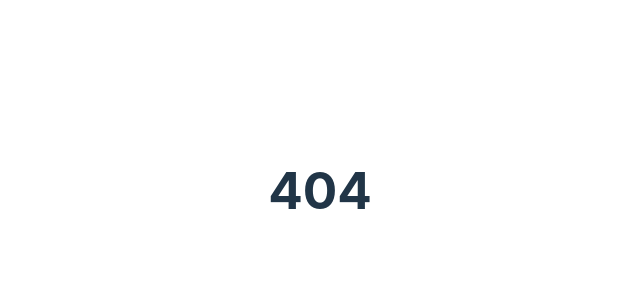
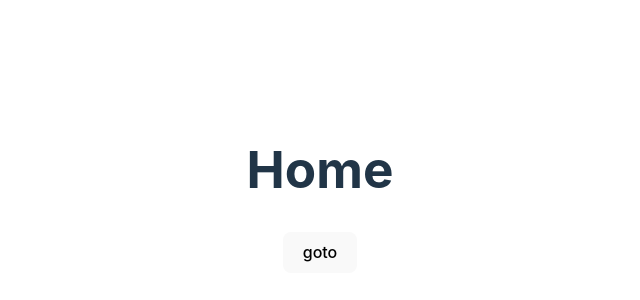
Before and after one commit to RC-diamond-GH/OblivionisRAT, a React (Vite) app in the folder FE/hacker_client_v1/: page / in a window 1280 px wide. Shown: the part 210-510 px from the top of the page, without its empty margins (320-960 px from the left). Built offline with nearby package versions, Linux system fonts and the light colour scheme.

Commit message:
:sparkles: feat: lazywrap use in router

```diff
--- /dev/null
+++ b/FE/hacker_client_v1/src/component/lazyWrap.tsx
@@ -0,0 +1,15 @@
+import { FC,LazyExoticComponent,Suspense } from 'react';
+
+interface LazyWrapProps {
+    Component: LazyExoticComponent<FC>;
+}
+
+const LazyWrap:FC<LazyWrapProps> = ({Component})=>{
+    return (
+        <Suspense fallback={<div>loading...</div>}>
+            <Component />
+        </Suspense>
+    );
+};
+
+export default LazyWrap;
--- a/FE/hacker_client_v1/src/page/count/counter.tsx
+++ b/FE/hacker_client_v1/src/page/count/counter.tsx
@@ -1,8 +1,8 @@
+import { invoke } from "@tauri-apps/api";
+import { FC,useState } from "react";
+
 import typescriptLogo from "@/assets/typescript.svg";
 import viteLogo from "@/assets/vite.svg";
-import { useState } from "react";
-import { invoke } from "@tauri-apps/api";
-import { FC } from "react";
 
 const Count: FC = () => {
     const [counter, setCounter] = useState(0);
--- /dev/null
+++ b/FE/hacker_client_v1/src/page/home/index.tsx
@@ -0,0 +1,16 @@
+import { FC } from "react";
+import { useNavigate } from "react-router-dom";
+
+const Home: FC = () => {
+    const navigate = useNavigate();
+    const handleClick = () => {
+        navigate("/demo");
+    };
+    return (
+        <div>
+            <h1>Home</h1>
+            <button onClick={handleClick}>goto</button>
+        </div>
+    );
+};
+export default Home;
--- a/FE/hacker_client_v1/src/page/notfound/index.tsx
+++ b/FE/hacker_client_v1/src/page/notfound/index.tsx
@@ -1,3 +1,3 @@
 export default function NotFound() {
-    return <h1>404</h1>;
+    return <h1>404 NOT FOUND!</h1>;
 }
--- a/FE/hacker_client_v1/src/router/index.tsx
+++ b/FE/hacker_client_v1/src/router/index.tsx
@@ -1,6 +1,6 @@
 import { useRoutes, BrowserRouter } from "react-router-dom";
-
-import Count from "@/page/count/counter";
+import { lazy } from "react";
+import LazyWrap from "@/component/lazyWrap";
 import NotFound from "@/page/notfound";
 
 /**
@@ -8,15 +8,27 @@ import NotFound from "@/page/notfound";
  */
 const router = [
     {
+        path: "/",
+        element: <LazyWrap Component={lazy(() => import("@/page/home"))} />,
+    },
+    {
         path: "/demo",
-        element: <Count />,
+        element: (
+            <LazyWrap Component={lazy(() => import("@/page/count/counter"))} />
+        ),
     },
     {
         path: "*",
         element: <NotFound />,
     },
 ];
-const GenRouter = () => {
+
+/**
+ * Generate router
+ * @todo useRoutes returns the elements that match the current location.
+ * @description returned elements are rendered by the caller.
+ */
+const GenRouter = (): React.ReactNode => {
     const routing = useRoutes(router);
     return routing;
 };
```
